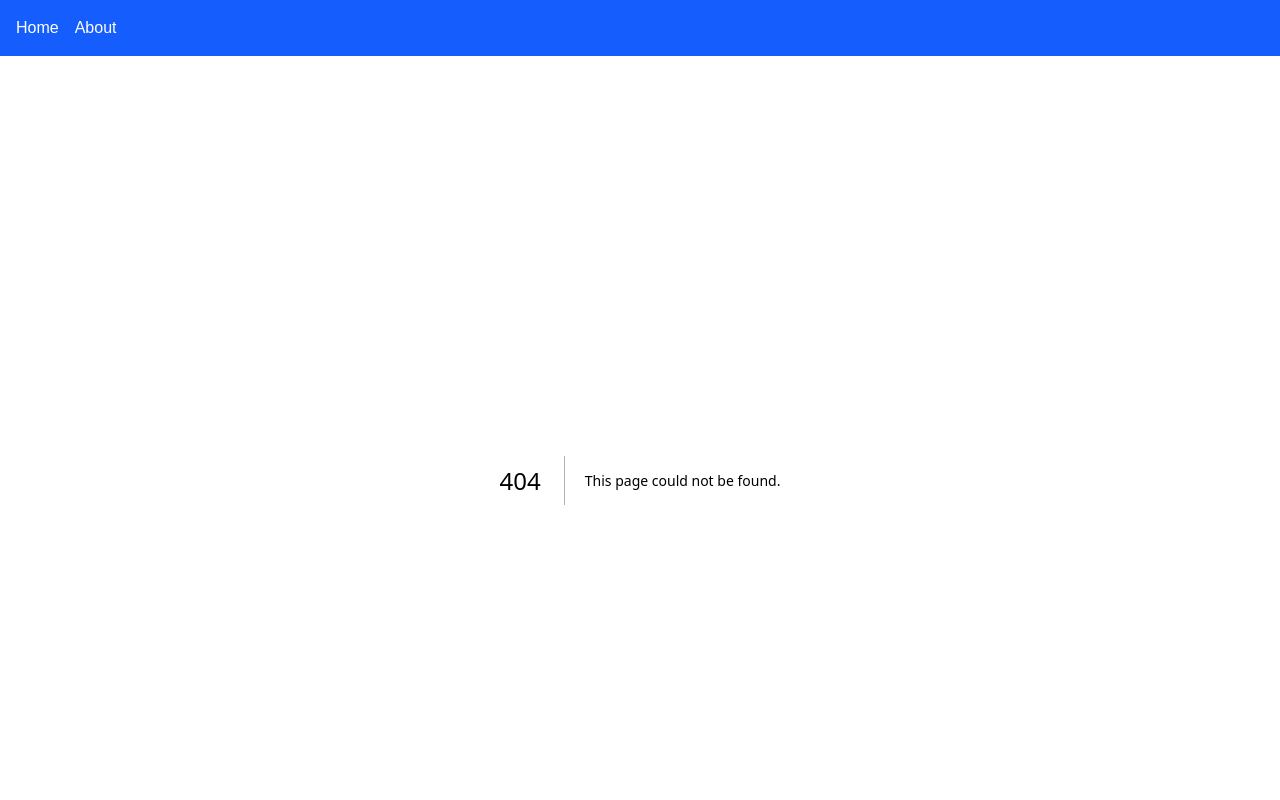
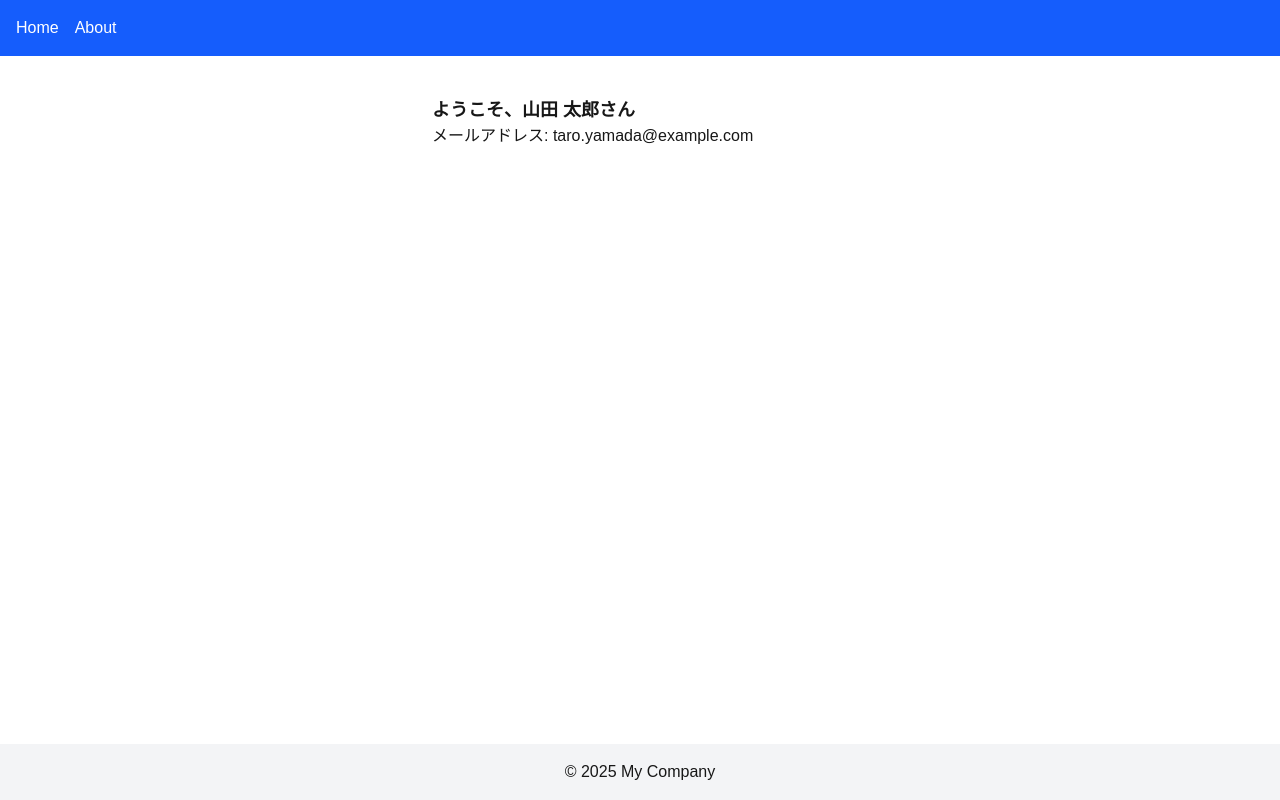
Before and after one commit to tag-hokkaido/my-next-app, a Next.js app: page /profile in a window 1280 px wide. Before the commit this address had no page. Shown: the top 800 px of the page. Built offline with nearby package versions, Linux system fonts and the light colour scheme.

Commit message:
feat: implement SSR-style profile page with mock data

```diff
--- /dev/null
+++ b/app/profile/page.tsx
@@ -0,0 +1,16 @@
+// app/profile/page.tsx
+import { mockUser } from '@/app/lib/user';
+
+export default function ProfilePage() {
+  // App Router では fetch せず直接モジュールから取得
+  // 補足：外部 API を使う場合は
+  // const user = await fetch('…',{ cache:'no-store' }).then(r=>r.json())
+  // を用いますが、モックなら直接インポートで OK。
+  const user = mockUser;
+  return (
+    <section className="max-w-md mx-auto p-4">
+      <h2 className="text-lg font-semibold">ようこそ、{user.name}さん</h2>
+      <p>メールアドレス: {user.email}</p>
+    </section>
+  );
+}
```
